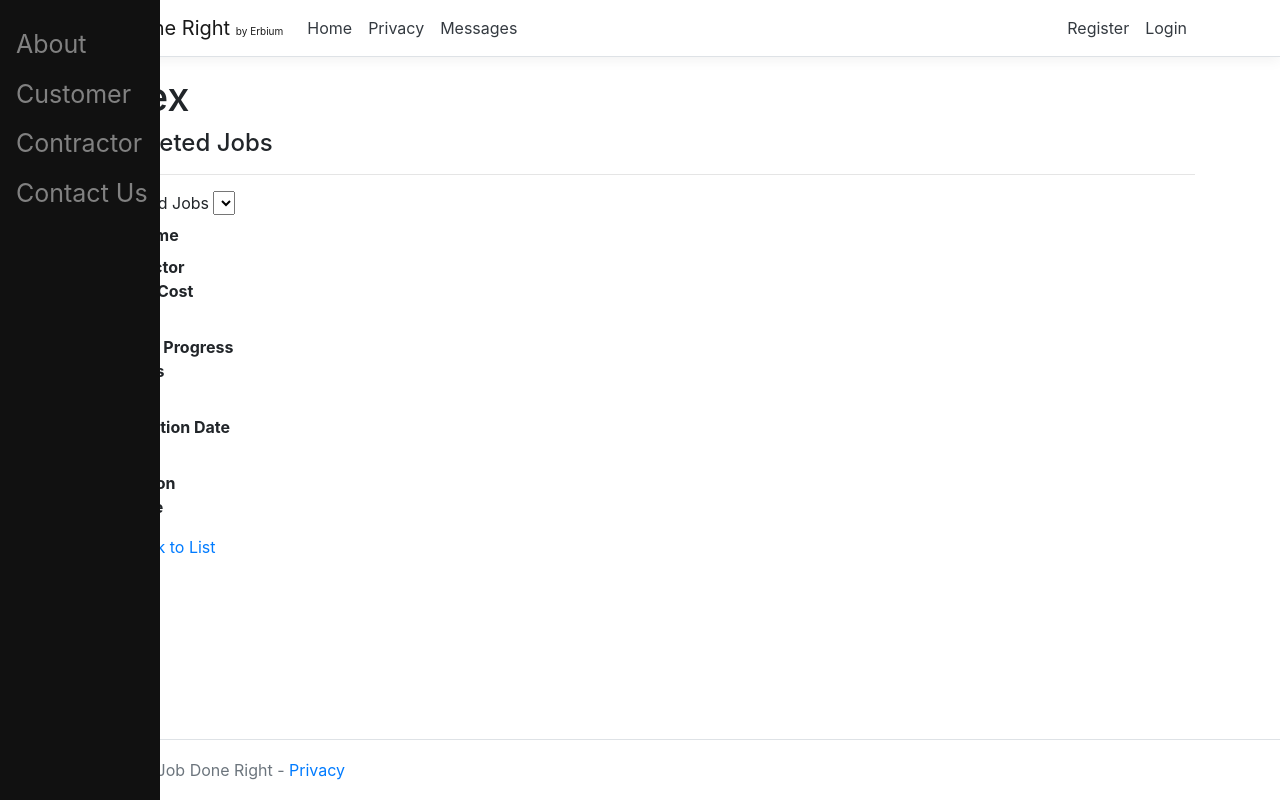
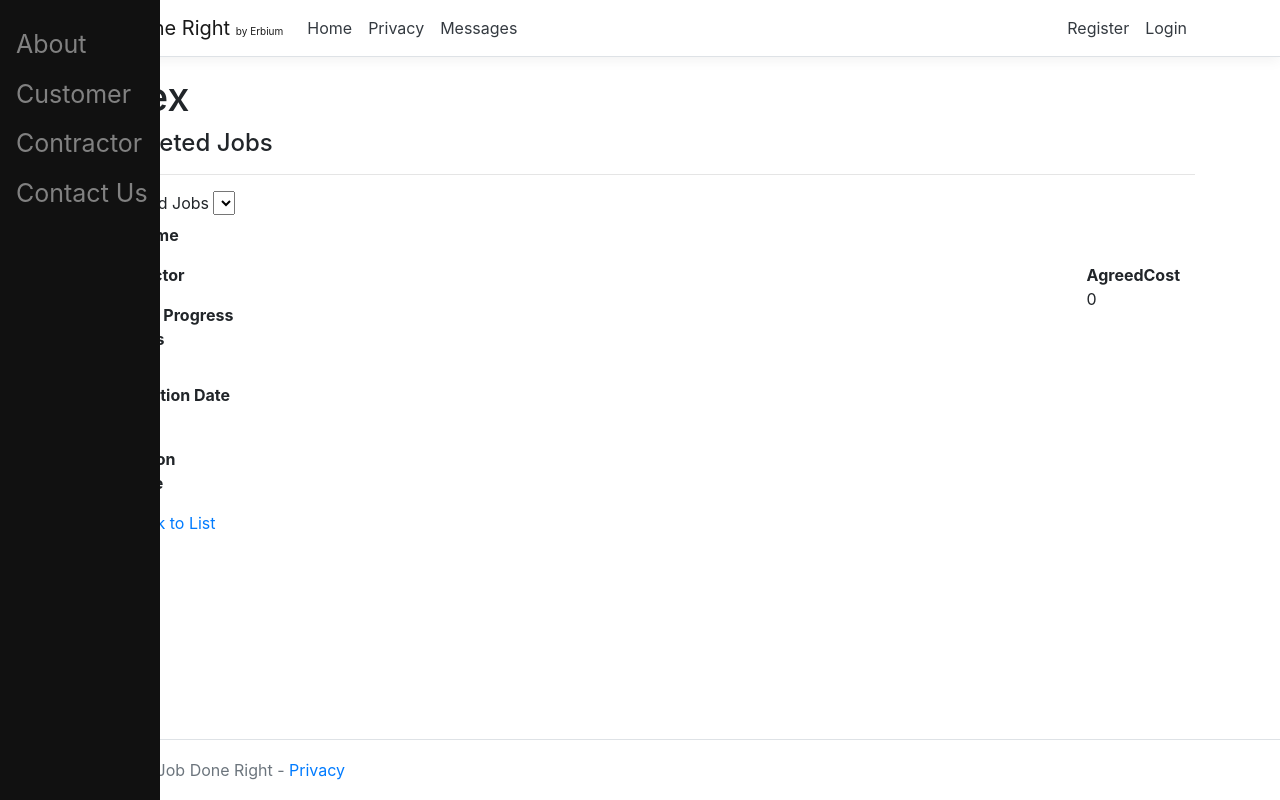
Before and after one commit to GRy82/ErbiumCapstoneRepo, an ASP.NET Core app: template ErbiumCapstone/Views/Customers/Index.cshtml in a window 1280 px wide. Run offline with ASP.NET Core 8, Linux system fonts and the light colour scheme; the template is opened without the code that fills it, so the values that code supplies are empty; some libraries are stand-ins or nearby versions.

Commit message:
Edit customer index view to add float styles to div

```diff
--- a/ErbiumCapstone/Views/Customers/Index.cshtml
+++ b/ErbiumCapstone/Views/Customers/Index.cshtml
@@ -18,27 +18,35 @@
         </div>
     </form>
     <div>
+        <dl>
             <dt class="col-sm-2">
                 @Html.DisplayNameFor(model => model.JobName)
             </dt>
             <dd class="col-sm-10">
                 @Html.DisplayFor(model => model.JobName)
             </dd>
+        </dl>
     </div>
-    <div>
+    <div style="float: left">
+        <dl>
             <dt class="col-sm-2">
                 @Html.DisplayNameFor(model => model.Contractor)
             </dt>
+        </dl>
+    </div>
+    <div style="float: right">
+        <dl>
             <dt class="col-sm-2">
                 @Html.DisplayNameFor(model => model.AgreedCost)
             </dt>
             <dd class="col-sm-10">
                 @Html.DisplayFor(model => model.AgreedCost)
             </dd>
-
+        </dl>
     </div>
 
     <div>
+        <dl>
             <dt class="col-sm-2">
                 @Html.DisplayNameFor(model => model.ProvidePix)
             </dt>
@@ -51,6 +59,7 @@
             <dd class="col-sm-10">
                 @Html.DisplayFor(model => model.JobCompletion)
             </dd>
+        </dl>
     </div>
 
     <dl class="row">
```
Lines whose indentation alone changed are shown as unchanged.
